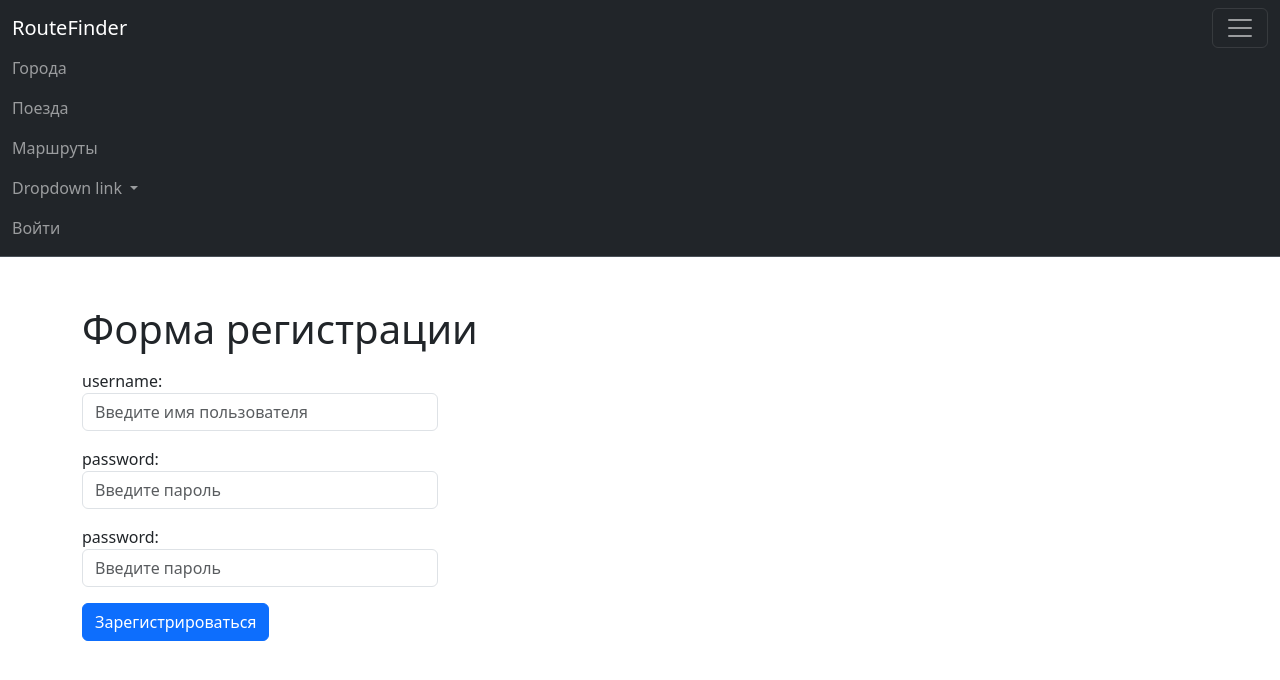
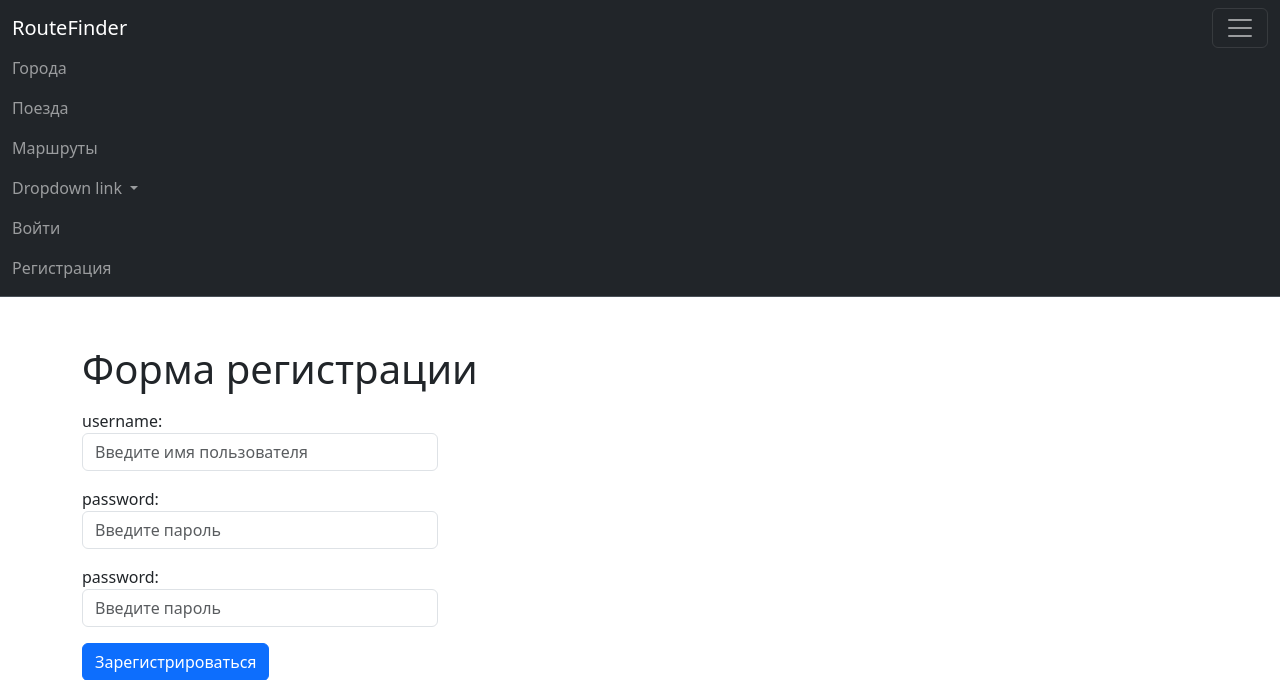
Before and after one commit to RuslanGafurov/RouteFinder, a Django app: page /accounts/register/ in a window 1280 px wide, after a click that opens the changed part. Shown: the top 680 px of the page. Run offline with Django 4.2, Linux system fonts and the light colour scheme; some libraries are stand-ins or nearby versions.

Commit message:
Minor registration link

```diff
--- a/templates/base.html
+++ b/templates/base.html
@@ -47,6 +47,9 @@
                     {% else %}
                         <li class="nav-item">
                             <a class="nav-link" href="{% url 'accounts:login' %}">Войти</a>
+                        </li>
+                        <li class="nav-item">
+                            <a class="nav-link" href="{% url 'accounts:register' %}">Регистрация</a>
                         </li>
                     {% endif %}
 
```
